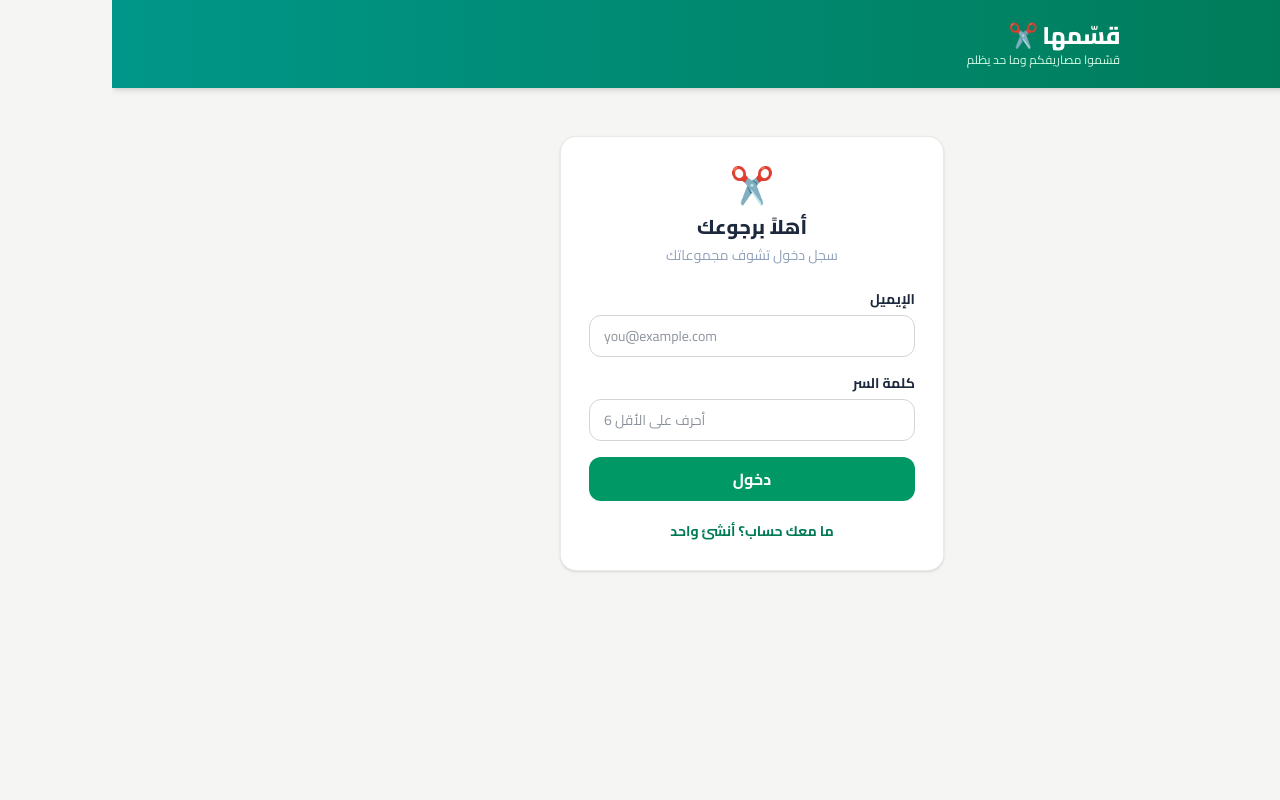
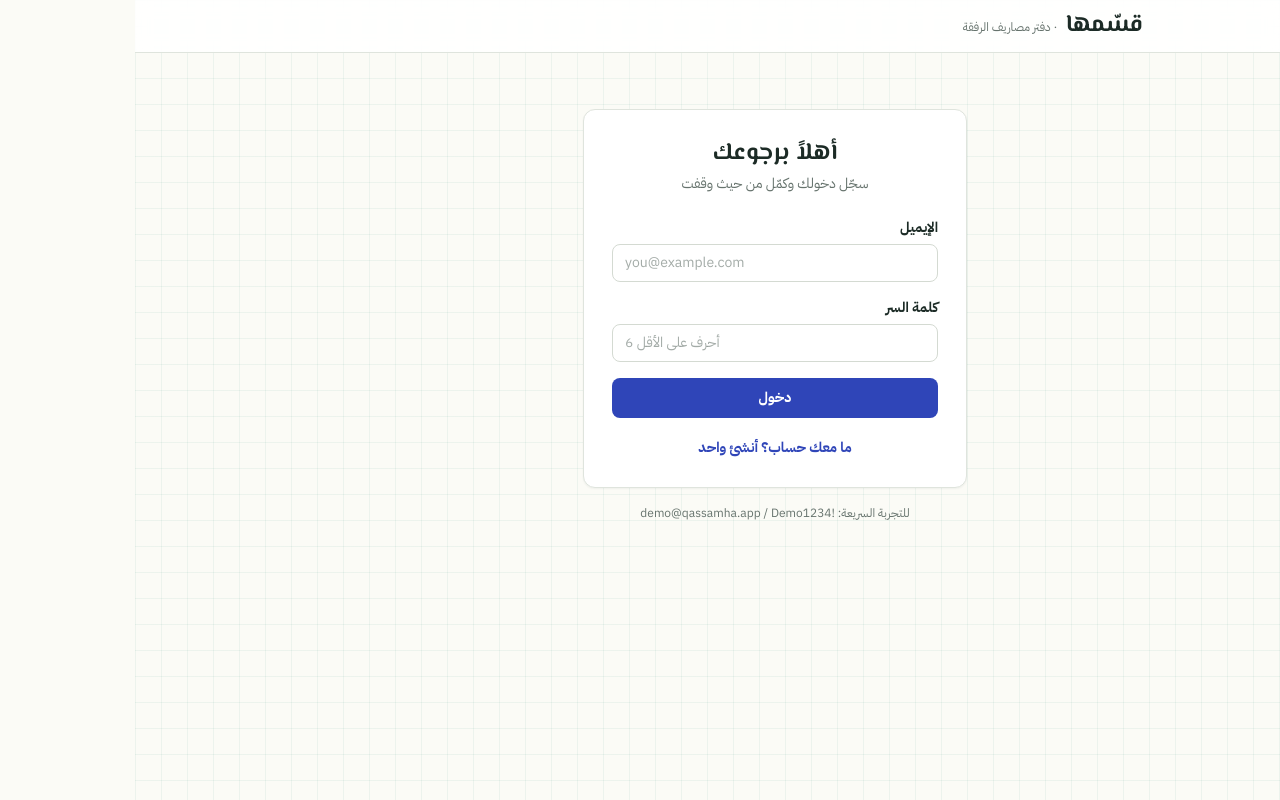
Before and after one commit to mohammedsaid21/qassamha, a React (Vite) app in the folder client/: page /login in a window 1280 px wide. Built offline with nearby package versions, Linux system fonts and the light colour scheme; no server answers.

Commit message:
redesign: notebook theme tokens fonts and cutting loader

```diff
--- a/client/index.html
+++ b/client/index.html
@@ -5,8 +5,8 @@
     <meta name="viewport" content="width=device-width, initial-scale=1.0" />
     <link rel="preconnect" href="https://fonts.googleapis.com" />
     <link rel="preconnect" href="https://fonts.gstatic.com" crossorigin />
-    <link href="https://fonts.googleapis.com/css2?family=Cairo:wght@400;600;700;800&display=swap" rel="stylesheet" />
-    <title>قسّمها — تقسيم مصاريف المجموعة</title>
+    <link href="https://fonts.googleapis.com/css2?family=El+Messiri:wght@500;600;700&family=IBM+Plex+Sans+Arabic:wght@400;500;600;700&display=swap" rel="stylesheet" />
+    <title>قسّمها — دفتر مصاريف الرفقة</title>
   </head>
   <body>
     <div id="root"></div>
--- a/client/src/App.jsx
+++ b/client/src/App.jsx
@@ -11,23 +11,23 @@ export default function App() {
 
   return (
     <div className="min-h-screen">
-      <header className="bg-gradient-to-l from-emerald-700 to-teal-600 text-white shadow-md">
-        <div className="max-w-3xl mx-auto px-4 py-5 flex items-center justify-between">
-          <div>
-            <h1 className="text-2xl font-extrabold tracking-tight">قسّمها ✂️</h1>
-            <p className="text-xs text-emerald-100">
-              قسّموا مصاريفكم وما حد يظلم
-            </p>
+      <header className="bg-white/85 backdrop-blur border-b border-hairline sticky top-0 z-10">
+        <div className="max-w-3xl mx-auto px-4 py-3.5 flex items-center justify-between">
+          <div className="flex items-baseline gap-2">
+            <h1 className="font-display text-2xl font-bold leading-none">قسّمها</h1>
+            <span className="text-xs text-inksoft hidden sm:inline">
+              · دفتر مصاريف الرفقة
+            </span>
           </div>
           {user && (
-            <div className="flex items-center gap-3">
-              <div className="flex items-center gap-2 bg-white/10 rounded-full pl-3 pr-1 py-1">
-                <span className="text-sm font-bold">{user.name}</span>
+            <div className="flex items-center gap-2.5">
+              <div className="flex items-center gap-2 bg-penwash rounded-full py-1 pr-3 pl-1.5">
+                <span className="text-xs font-bold text-pen">{user.name}</span>
                 <Avatar name={user.name} size="sm" />
               </div>
               <button
                 onClick={logout}
-                className="text-sm text-emerald-100 hover:text-white"
+                className="text-xs text-inksoft hover:text-debt font-bold"
               >
                 خروج
               </button>
--- a/client/src/ProtectedRoute.jsx
+++ b/client/src/ProtectedRoute.jsx
@@ -1,11 +1,12 @@
 import { Navigate } from 'react-router-dom'
 import { useAuth } from './AuthContext'
+import Loader from './components/Loader'
 
 export default function ProtectedRoute({ children }) {
   const { user, loading } = useAuth()
 
   if (loading) {
-    return <p className="text-center text-slate-400 py-12">جارٍ التحميل...</p>
+    return <Loader label="بنجهّز دفترك..." />
   }
   if (!user) {
     return <Navigate to="/login" replace />
--- /dev/null
+++ b/client/src/components/Loader.jsx
@@ -0,0 +1,12 @@
+export default function Loader({ label = 'بنجهّز الأرقام...' }) {
+  return (
+    <div className="flex flex-col items-center gap-4 py-20" role="status">
+      <div className="relative w-40 border-t-2 border-dashed border-ink/20">
+        <span className="absolute -top-[11px] right-0 text-xl animate-cut" aria-hidden>
+          ✂️
+        </span>
+      </div>
+      <p className="text-sm text-inksoft">{label}</p>
+    </div>
+  )
+}
--- a/client/src/index.css
+++ b/client/src/index.css
@@ -1,23 +1,72 @@
 @import "tailwindcss";
 
 @theme {
-  --font-sans: "Cairo", system-ui, sans-serif;
+  --font-sans: "IBM Plex Sans Arabic", system-ui, sans-serif;
+  --font-display: "El Messiri", "IBM Plex Sans Arabic", serif;
+
+  --color-paper: #fbfbf6;
+  --color-ink: #1c2b26;
+  --color-inksoft: #66736d;
+  --color-hairline: #dfe4dd;
+  --color-pen: #2f45b8;
+  --color-pendark: #26379a;
+  --color-penwash: #eef1fb;
+  --color-credit: #0c7a55;
+  --color-creditwash: #e9f5ef;
+  --color-debt: #c0362a;
+  --color-debtwash: #fbeeea;
 }
 
 body {
-  @apply bg-stone-100 text-slate-800;
+  background-color: var(--color-paper);
+  background-image:
+    linear-gradient(rgba(12, 122, 85, 0.06) 1px, transparent 1px),
+    linear-gradient(90deg, rgba(12, 122, 85, 0.06) 1px, transparent 1px);
+  background-size: 26px 26px;
+  color: var(--color-ink);
+}
+
+.num {
+  font-feature-settings: "tnum";
+  font-variant-numeric: tabular-nums;
 }
 
 @layer components {
   .card {
-    @apply bg-white rounded-2xl border border-stone-200/80 shadow-sm;
+    @apply bg-white rounded-xl border border-hairline shadow-[0_1px_2px_rgba(28,43,38,0.05)];
   }
   .input {
-    @apply rounded-xl border border-stone-300 bg-white px-3.5 py-2.5 text-sm
-      focus:outline-none focus:ring-2 focus:ring-emerald-400 focus:border-emerald-400;
+    @apply rounded-lg border border-[#d4dad2] bg-white px-3 py-2 text-sm
+      placeholder:text-inksoft/60 focus:outline-none focus:border-pen
+      focus:ring-2 focus:ring-pen/20;
   }
-  .btn-primary {
-    @apply bg-emerald-600 text-white font-bold rounded-xl py-2.5 hover:bg-emerald-700
-      disabled:opacity-50 transition-colors;
+  .btn-pen {
+    @apply rounded-lg bg-pen text-white font-bold text-sm px-4 py-2.5
+      hover:bg-pendark disabled:opacity-50 transition-colors
+      focus-visible:outline-2 focus-visible:outline-offset-2 focus-visible:outline-pen;
+  }
+  .btn-ghost {
+    @apply rounded-lg bg-white border border-[#d4dad2] text-inksoft font-bold text-sm
+      px-4 py-2.5 hover:border-pen hover:text-pen transition-colors
+      focus-visible:outline-2 focus-visible:outline-offset-2 focus-visible:outline-pen;
   }
 }
+
+@keyframes cut {
+  from {
+    transform: translateX(0);
+  }
+  to {
+    transform: translateX(-150px);
+  }
+}
+
+.animate-cut {
+  animation: cut 1.6s linear infinite;
+}
+
+@media (prefers-reduced-motion: reduce) {
+  .animate-cut {
+    animation: none;
+  }
+}
--- a/client/src/pages/Auth.jsx
+++ b/client/src/pages/Auth.jsx
@@ -31,15 +31,15 @@ export default function Auth() {
   }
 
   return (
-    <div className="max-w-sm mx-auto card p-7 mt-4">
+    <div className="max-w-sm mx-auto mt-6">
+      <div className="card p-7">
         <div className="text-center mb-6">
-        <div className="text-4xl mb-2">✂️</div>
-        <h2 className="text-xl font-extrabold">
+          <h2 className="font-display text-2xl font-bold">
             {mode === 'login' ? 'أهلاً برجوعك' : 'خلينا نتعرف'}
           </h2>
-        <p className="text-sm text-slate-400 mt-1">
+          <p className="text-sm text-inksoft mt-1">
             {mode === 'login'
-            ? 'سجل دخول تشوف مجموعاتك'
+              ? 'سجّل دخولك وكمّل من حيث وقفت'
               : 'حساب جديد وبتتقلع بمجموعتك الأولى'}
           </p>
         </div>
@@ -87,12 +87,12 @@ export default function Auth() {
           </div>
 
           {error && (
-          <p className="text-sm text-rose-600 bg-rose-50 rounded-lg px-3 py-2">
+            <p className="text-sm text-debt bg-debtwash rounded-lg px-3 py-2">
               {error}
             </p>
           )}
 
-        <button type="submit" disabled={busy} className="btn-primary w-full">
+          <button type="submit" disabled={busy} className="btn-pen w-full">
             {busy ? 'لحظة...' : mode === 'login' ? 'دخول' : 'أنشئ الحساب'}
           </button>
         </form>
@@ -103,10 +103,18 @@ export default function Auth() {
             setMode(mode === 'login' ? 'register' : 'login')
             setError('')
           }}
-        className="w-full mt-5 text-sm text-emerald-700 font-bold hover:underline"
+          className="w-full mt-5 text-sm text-pen font-bold hover:underline"
         >
-        {mode === 'login' ? 'ما معك حساب؟ أنشئ واحد' : 'عندك حساب؟ سجل دخول'}
+          {mode === 'login' ? 'ما معك حساب؟ أنشئ واحد' : 'عندك حساب؟ سجّل دخول'}
         </button>
+      </div>
+
+      {mode === 'login' && (
+        <p className="text-center text-xs text-inksoft mt-4 leading-relaxed">
+          للتجربة السريعة:{' '}
+          <span className="num" dir="ltr">demo@qassamha.app / Demo1234!</span>
+        </p>
+      )}
     </div>
   )
 }
```
Lines whose indentation alone changed are shown as unchanged.
